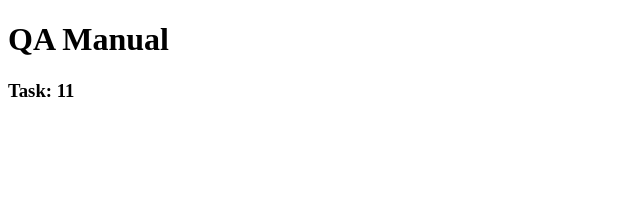
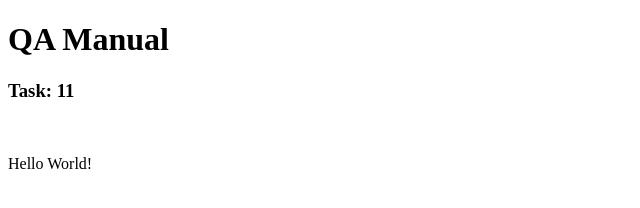
Before and after one commit to OlenaBardzik/QA-Manual, a plain HTML site: page HomeTask11/manualQA-26_02_24.html in a window 1280 px wide. Shown: the whole page, without its empty margins (0-640 px from the left). Drawn offline with Linux system fonts and the light colour scheme.

Commit message:
Home task 11 - add: Hello World

```diff
--- a/HomeTask11/manualQA-26_02_24.html
+++ b/HomeTask11/manualQA-26_02_24.html
@@ -8,5 +8,7 @@
 <body>
     <h1>QA Manual</h1>
     <h3>Task: 11</h3>
+    <br>
+    <p>Hello World!</p>
 </body>
 </html>
```
